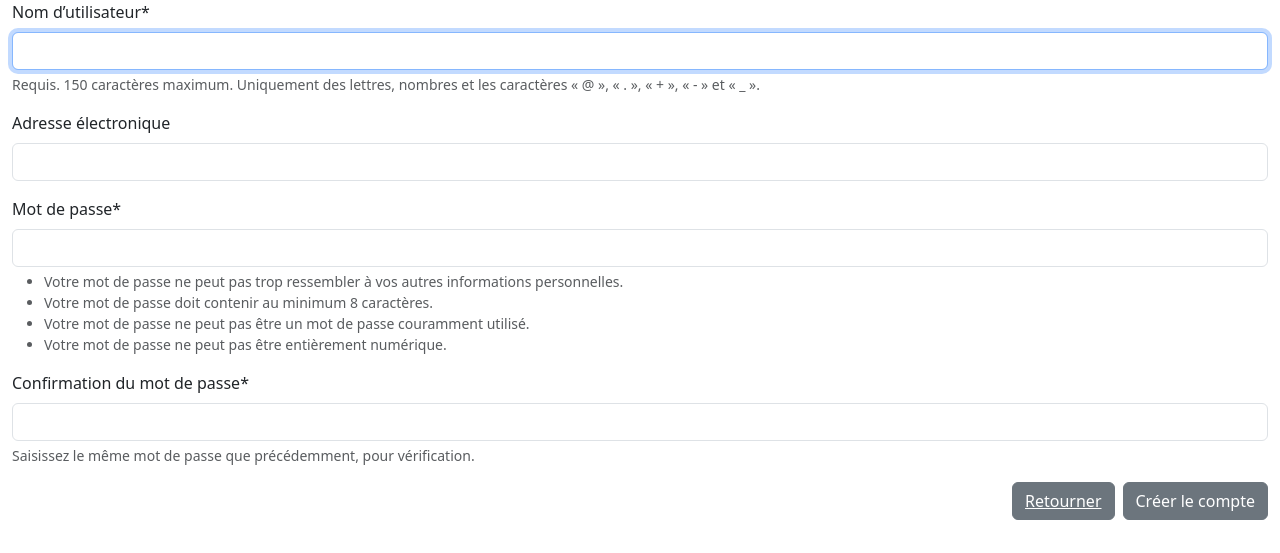
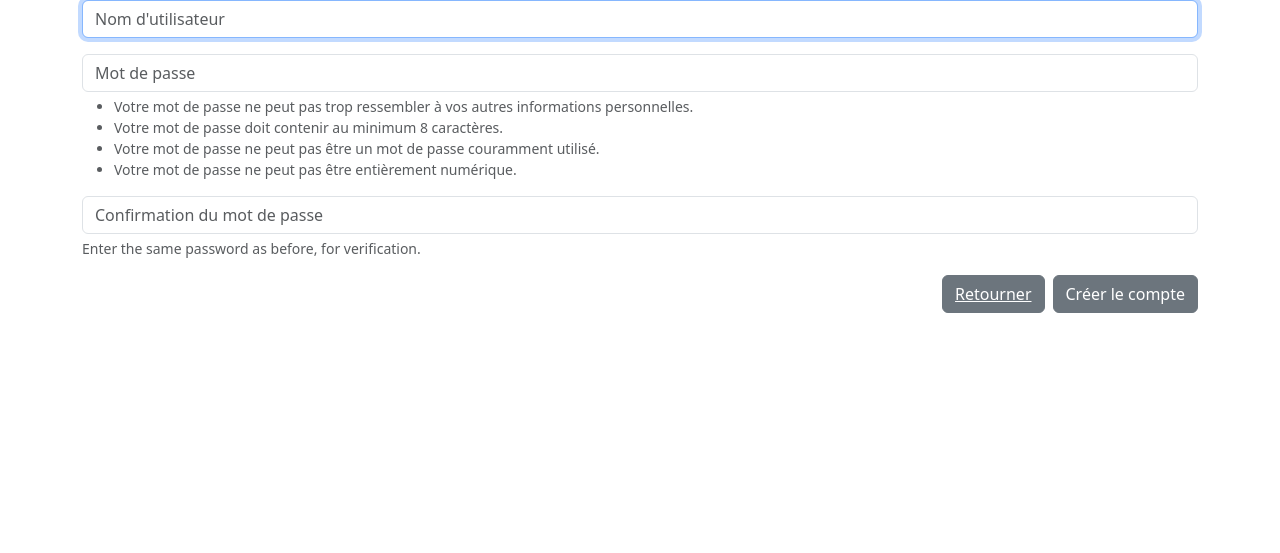
Before and after one commit to LGD-P/P9_Open_C, a Django app: page /signup/ in a window 1280 px wide. Shown: the part 56-609 px from the top of the page. Run offline with Django 4.2, Linux system fonts and the light colour scheme; some libraries are stand-ins or nearby versions.

Commit message:
change signup form

```diff
--- a/litreview/authenticate/forms.py
+++ b/litreview/authenticate/forms.py
@@ -1,8 +1,26 @@
-from django.contrib.auth.forms import UserCreationForm
-from django.contrib.auth import get_user_model
+from django import forms
+from django.contrib.auth.forms import UserCreationForm, UsernameField
+from django.contrib.auth import get_user_model, password_validation
 
 
 class SignupForm(UserCreationForm):
+    username = UsernameField(label=False, widget=forms.TextInput(
+        attrs={"autofocus": True, "placeholder": "Nom d'utilisateur"}))
+    password1 = forms.CharField(label=False,
+                                strip=False,
+                                widget=forms.PasswordInput(
+                                    attrs={"autocomplete": "new-password", "placeholder": "Mot de passe"}),
+                                help_text=password_validation.password_validators_help_text_html(),
+                                )
+    password2 = forms.CharField(label=False,
+                                widget=forms.PasswordInput(
+                                    attrs={"autocomplete": "new-password",
+                                           "placeholder": "Confirmation du mot de passe"}),
+                                strip=False,
+                                help_text=(
+                                    "Enter the same password as before, for verification."),
+                                )
+
     class Meta(UserCreationForm.Meta):
         model = get_user_model()
-        fields = ["username", 'email']
+        fields = ["username"]
--- a/litreview/authenticate/templates/authenticate/signup.html
+++ b/litreview/authenticate/templates/authenticate/signup.html
@@ -4,7 +4,7 @@
 
 {% block content %}
 
-
+<div class='container'>
 <form method='post'>
     {% csrf_token %}
     {{ form|crispy }}
@@ -13,5 +13,6 @@
         <button class="btn btn-secondary" type='submit' value="signup">Créer le compte</button>
     </div>
 <form/>
+</div>
 
 {% endblock content %}
```
Also changed, not shown: litreview/db.sqlite3.
